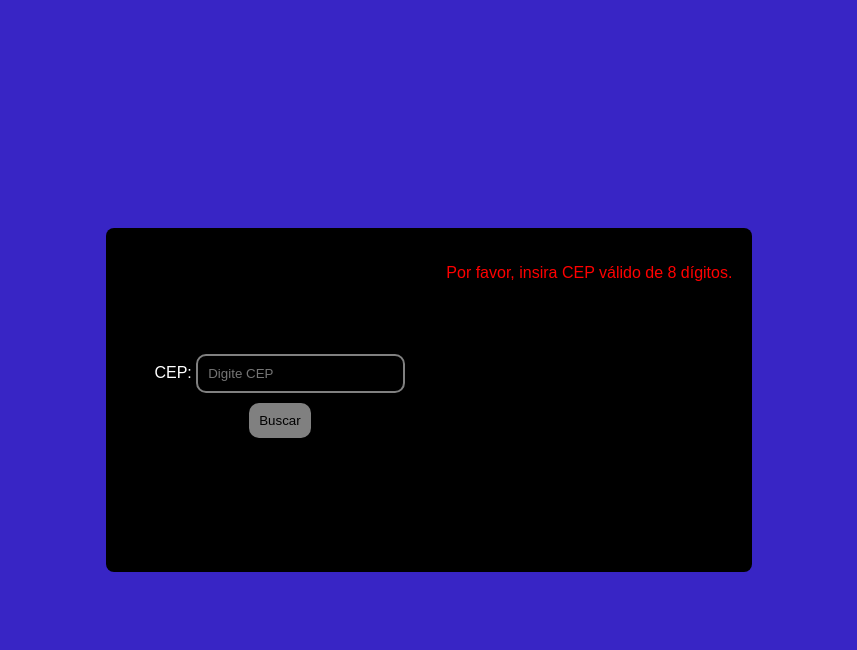
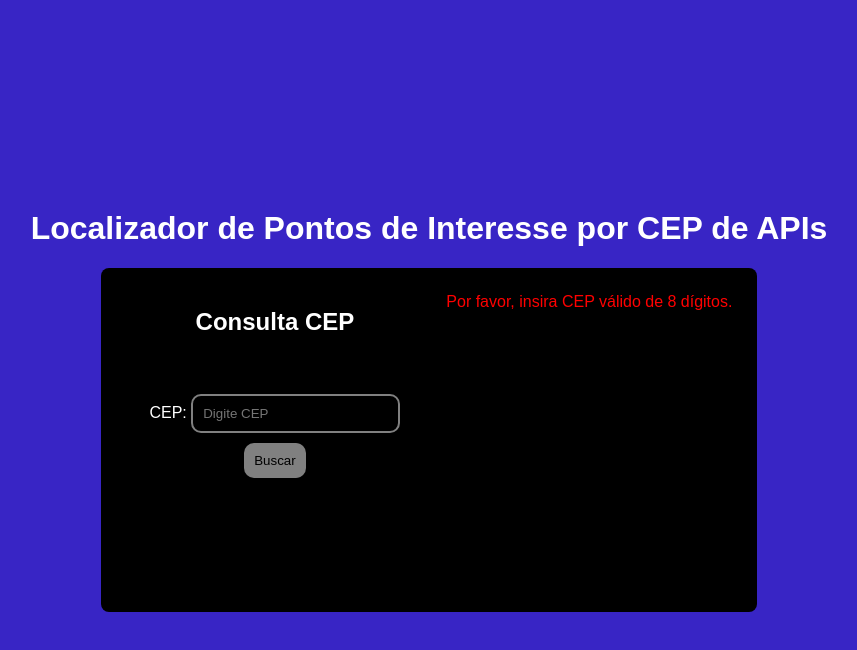
Before and after one commit to Igormachado90/API-Karlay, a plain HTML site: page index.html in a window 1280 px wide. Both pictures are taken after a click on the button "Buscar". Shown: the whole page, without its empty margins (211-1068 px from the left). Drawn offline with Linux system fonts and the light colour scheme.

Commit message:
tô pronto!!

```diff
--- a/CepApi.js
+++ b/CepApi.js
@@ -1,5 +1,9 @@
+function formatarCEP(input) {
+    input.value = input.value.replace(/\D/g, '').replace(/(\d{5})(\d)/, '$1-$2').substr(0, 9);
+}
+
 async function consultarCEP() {
-    const cep = document.getElementById('cep').value.trim();
+    const cep = document.getElementById('cep').value.trim().replace("-","");
     const resultado = document.getElementById('container_resultado');
 
     // Limpar conteúdo anterior
--- a/eslito.css
+++ b/eslito.css
@@ -23,8 +23,8 @@ body {
     gap: 12px;
 }
 
-.container .form {
-    margin: 6rem 0;
+.form h2 {
+    margin-bottom: 3rem;
 }
 
 input {
@@ -55,7 +55,10 @@ button:hover {
     border-radius: 8px;
     max-width: 400px;
     text-align: justify;
-    height: 16.5rem;
+}
+
+.container_resultado p {
+    margin: 5px;
 }
 
 .erro {
--- a/index.html
+++ b/index.html
@@ -4,22 +4,22 @@
 <head>
     <meta charset="UTF-8">
     <meta name="viewport" content="width=device-width, initial-scale=1.0">
+    <link rel="shortcut icon" href="https://uploads-ssl.webflow.com/64b1188870b9cd399d5c74bc/64b199cf067cf5ebe176d952_API.png" type="image/x-icon">
     <link rel="stylesheet" href="eslito.css">
     <title>API DE CEP</title>
 </head>
 
 <body>
+    <h1>Localizador de Pontos de Interesse por CEP de APIs</h1>
     <main class="container">
-
         <div class="form">
+            <h2>Consulta CEP</h2>
             <label for="cep">CEP: </label>
-            <input type="text" id="cep" name="numeroCep" placeholder="Digite CEP" maxlength="8">
+            <input type="text" id="cep" name="numeroCep" placeholder="Digite CEP" maxlength="9" oninput="formatarCEP(this)">
             <button onclick="consultarCEP()">Buscar</button>
         </div>
 
-        <div class="container_resultado" id="container_resultado">
-
-        </div>
+        <div class="container_resultado" id="container_resultado"></div>
         <script src="CepApi.js"></script>
     </main>
 </body>
```
